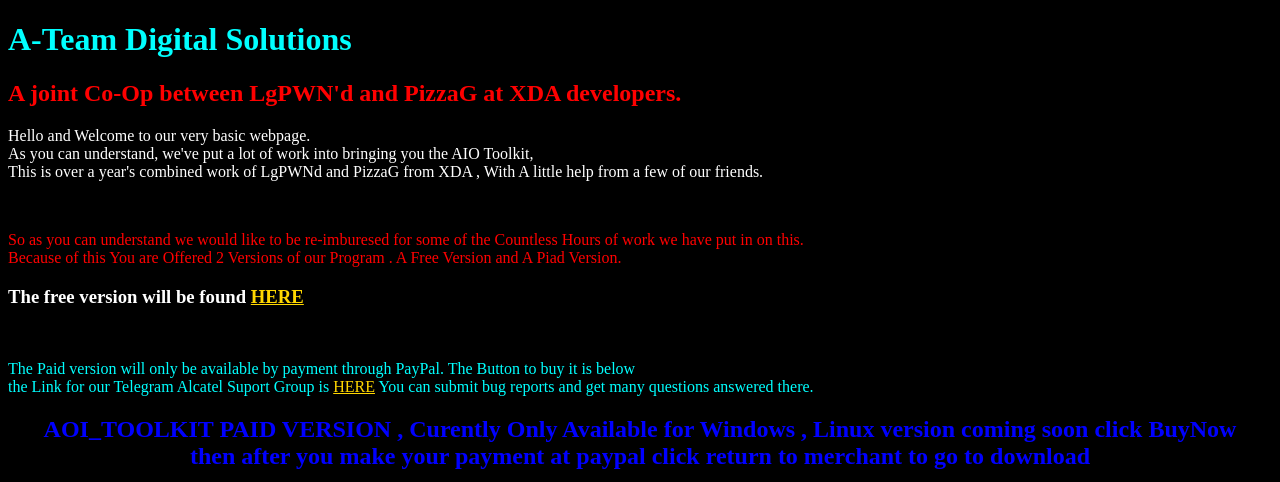
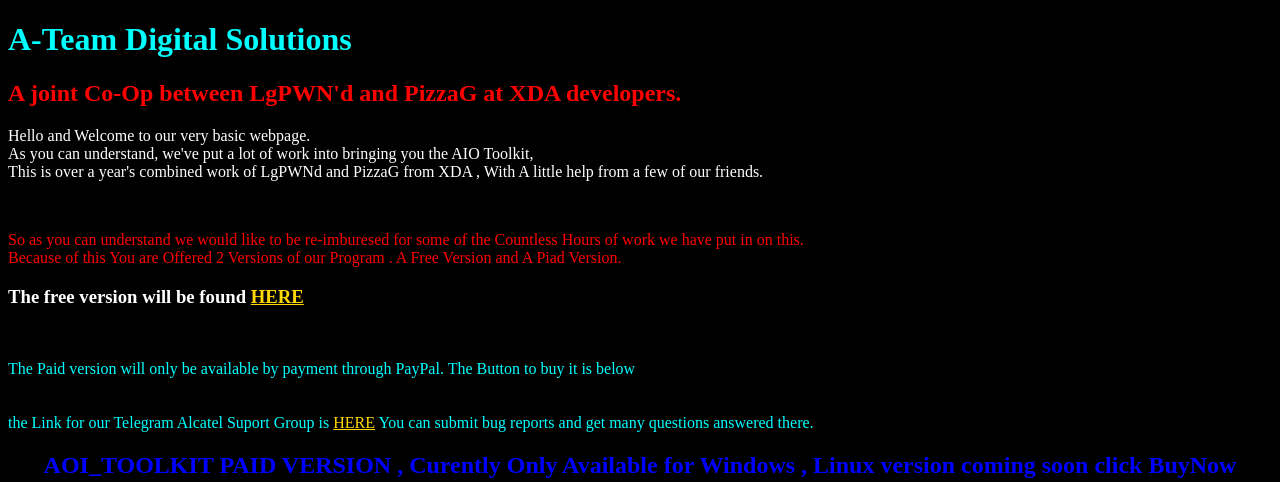
Before and after one commit to LgPWNd/LgPWNd.github.io, a plain HTML site: page index.html in a window 1280 px wide. Shown: the top 482 px of the page. Drawn offline with Linux system fonts and the light colour scheme.

Commit message:
Update index.html
..

```diff
--- a/index.html
+++ b/index.html
@@ -17,7 +17,7 @@
 		<p style="color:red;"> So as you can understand we would like to be re-imburesed for some of the Countless Hours of work we have put in on this.<br>
 		Because of this You are Offered 2 Versions of our Program . A Free Version and A Piad Version.</p>
 		<h3 style="color:white;"> The free version will be found <a href="https://drive.google.com/open?id=1D22En6efTHm75VjinrPSIWC0SBiG2aXA">HERE</a> </h3> <br>
-		<p style="color:cyan;"> The Paid version will only be available by payment through PayPal. The Button to buy it is below<br>
+		<p style="color:cyan;"> The Paid version will only be available by payment through PayPal. The Button to buy it is below<br> <br> <br>
 		the Link for our Telegram Alcatel Suport Group is <a href="https://t.me/Alcatel_General_Discussion">HERE</a> You can submit bug reports and get many questions answered there. </p>
 <center> <h2 style="color:blue;">AOI_TOOLKIT PAID VERSION , Curently Only Available for Windows , Linux version coming soon click BuyNow <br> then after you make your payment at paypal click return to merchant to go to download</h2>
 
```
